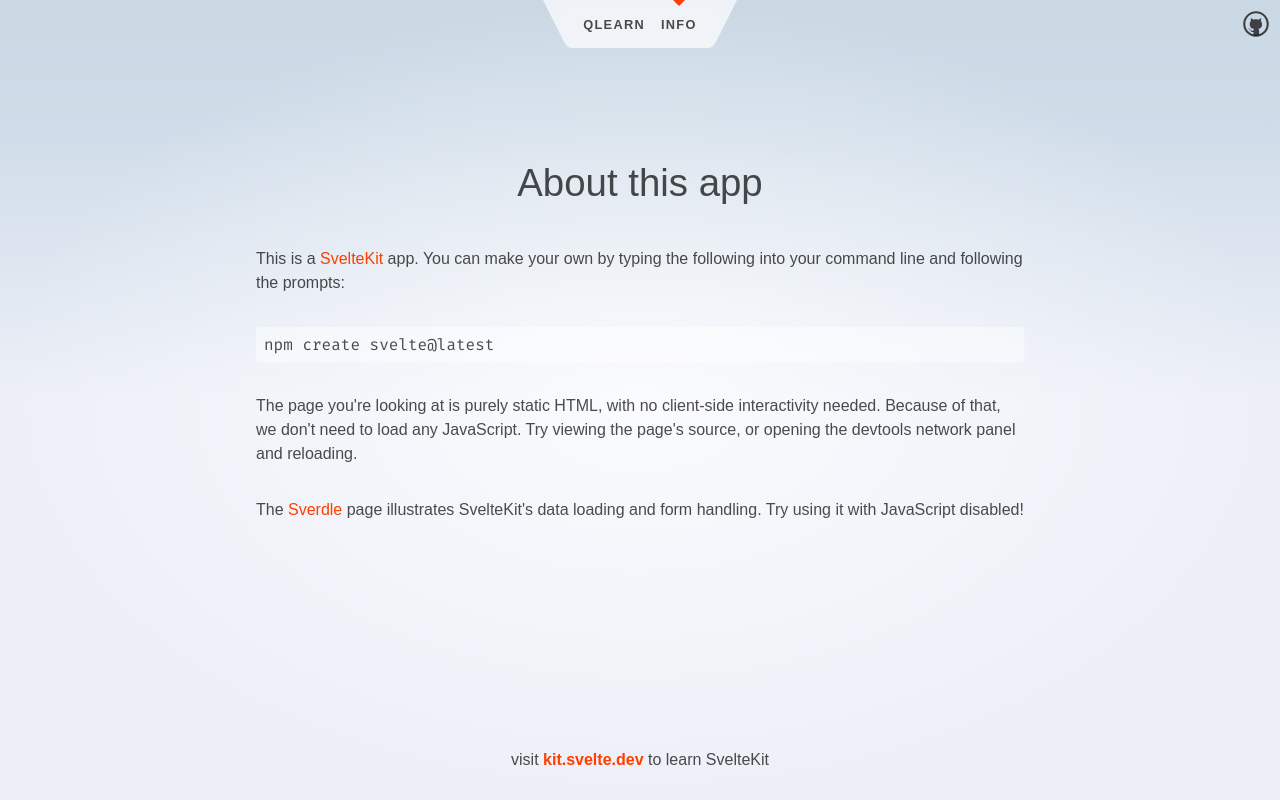
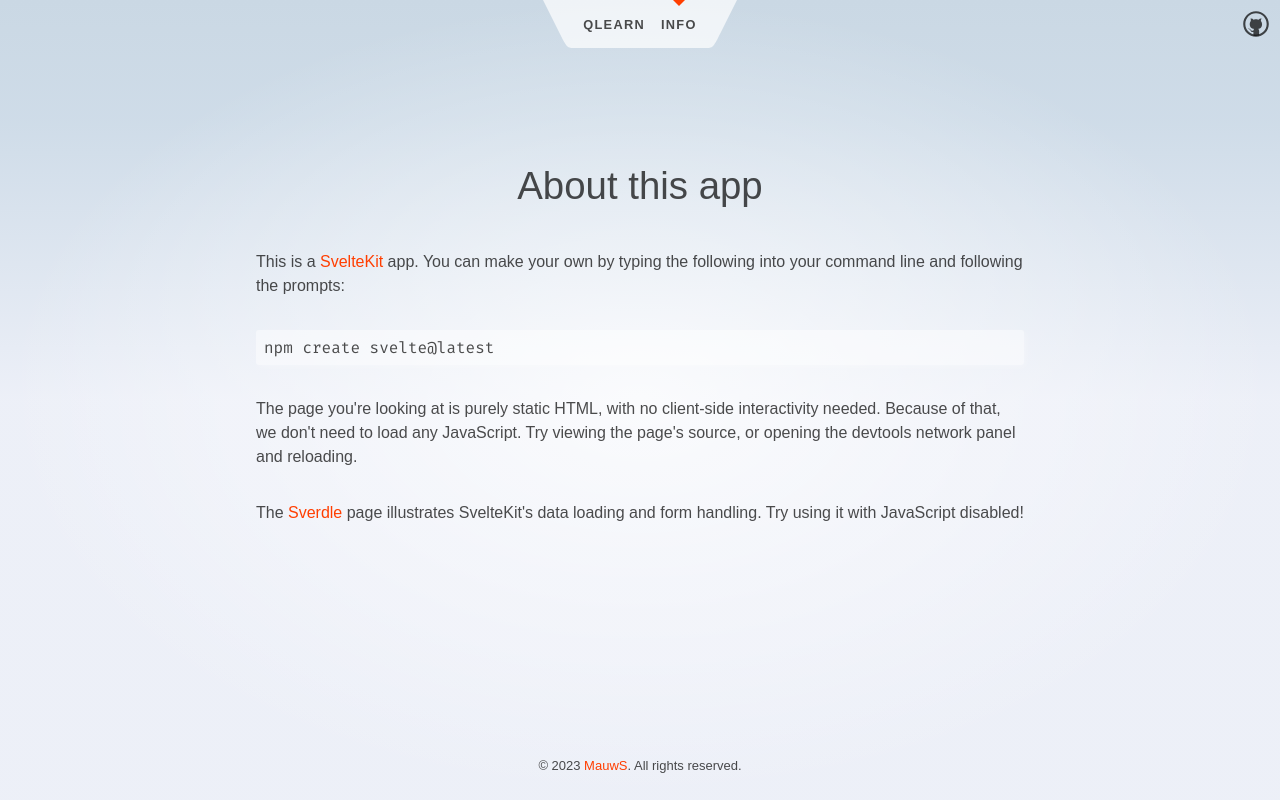
Before and after one commit to Mauw94/qlearn-client, a SvelteKit app: page /about in a window 1280 px wide. Built offline with nearby package versions, Linux system fonts and the light colour scheme.

Commit message:
add footer

```diff
--- a/src/routes/+layout.svelte
+++ b/src/routes/+layout.svelte
@@ -11,7 +11,7 @@
 	</main>
 
 	<footer>
-		<p>visit <a href="https://kit.svelte.dev">kit.svelte.dev</a> to learn SvelteKit</p>
+		<p>&copy; 2023 <a>MauwS</a>. All rights reserved.</p>
 	</footer>
 </div>
 
@@ -34,15 +34,12 @@
 	}
 
 	footer {
+		font-size: 13px;
 		display: flex;
 		flex-direction: column;
 		justify-content: center;
 		align-items: center;
-		padding: 12px;
-	}
-
-	footer a {
-		font-weight: bold;
+		padding: 10px;
 	}
 
 	@media (min-width: 480px) {
```
